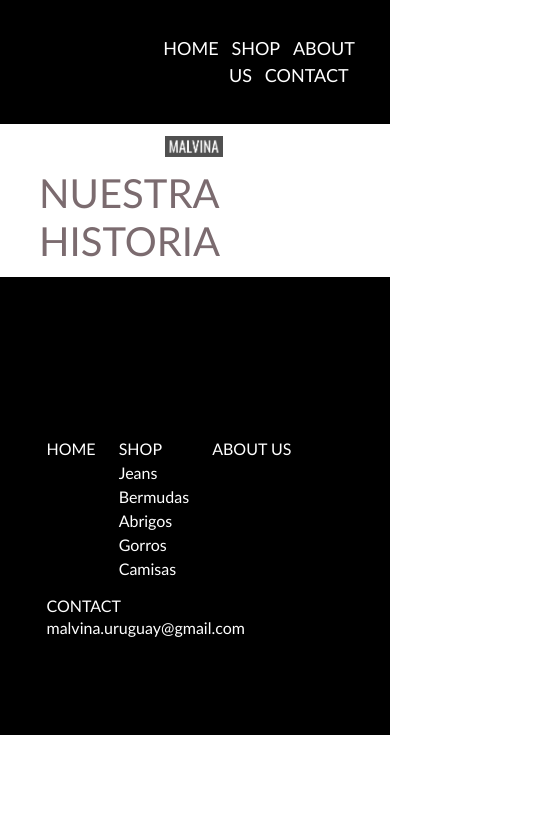
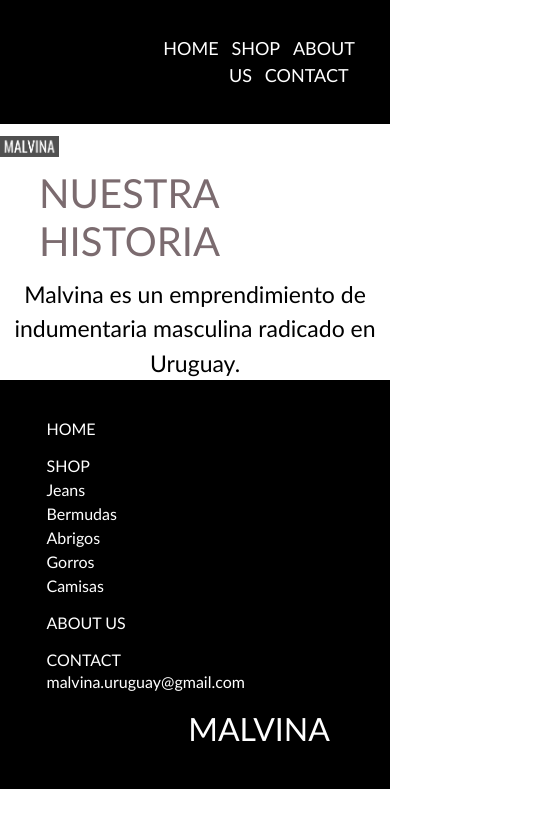
Before and after one commit to valeriapaulinalustres/Malvina, a React (Create React App) app: page /about in a window 390 px wide. Shown: the top 828 px of the page, 543 px wide, since content can reach past the window. Built offline with nearby package versions, Linux system fonts and the light colour scheme.

Commit message:
responsive

```diff
--- a/src/components/Contact/Contact.js
+++ b/src/components/Contact/Contact.js
@@ -9,9 +9,10 @@ import './contact.css';
 
 function Contact() {
   return (
-    <div>
-      <div>
-      <div className='logo'></div>
+    <div className='contact'>
+      <div className='logo-contact'></div>
+      <div className='contact-container'>
+        <div className='contacto margin-contact'>
           <h2>Contacto</h2>
           <p>Ante cualquier duda o consulta podés comunicarte con nosotros a través de:</p>
           <a href="https://www.instagram.com/valeria_paulina_photography/"><AiFillInstagram className='instagramIcon' /></a>
@@ -20,20 +21,22 @@ function Contact() {
           <div>
             <RiWhatsappFill className='waIcon' />
             <p>tel: 555-777</p>
-          <a href="https://wa.me/5491121714493/?text=Hola%20Valeria" target="_blank"
-      ><button><svg xmlns="http://www.w3.org/2000/svg" width="16"
+            <a href="https://wa.me/5491121714493/?text=Hola%20Valeria" target="_blank"><button><svg xmlns="http://www.w3.org/2000/svg" width="16"
               height="16" fill="#ffffff" className="bi bi-whatsapp" viewBox="0 0 16 16">
               <path
                 d="M13.601 2.326A7.854 7.854 0 0 0 7.994 0C3.627 0 .068 3.558.064 7.926c0 1.399.366 2.76 1.057 3.965L0 16l4.204-1.102a7.933 7.933 0 0 0 3.79.965h.004c4.368 0 7.926-3.558 7.93-7.93A7.898 7.898 0 0 0 13.6 2.326zM7.994 14.521a6.573 6.573 0 0 1-3.356-.92l-.24-.144-2.494.654.666-2.433-.156-.251a6.56 6.56 0 0 1-1.007-3.505c0-3.626 2.957-6.584 6.591-6.584a6.56 6.56 0 0 1 4.66 1.931 6.557 6.557 0 0 1 1.928 4.66c-.004 3.639-2.961 6.592-6.592 6.592zm3.615-4.934c-.197-.099-1.17-.578-1.353-.646-.182-.065-.315-.099-.445.099-.133.197-.513.646-.627.775-.114.133-.232.148-.43.05-.197-.1-.836-.308-1.592-.985-.59-.525-.985-1.175-1.103-1.372-.114-.198-.011-.304.088-.403.087-.088.197-.232.296-.346.1-.114.133-.198.198-.33.065-.134.034-.248-.015-.347-.05-.099-.445-1.076-.612-1.47-.16-.389-.323-.335-.445-.34-.114-.007-.247-.007-.38-.007a.729.729 0 0 0-.529.247c-.182.198-.691.677-.691 1.654 0 .977.71 1.916.81 2.049.098.133 1.394 2.132 3.383 2.992.47.205.84.326 1.129.418.475.152.904.129 1.246.08.38-.058 1.171-.48 1.338-.943.164-.464.164-.86.114-.943-.049-.084-.182-.133-.38-.232z" />
             </svg><span> Clic para escribirnos por WhatsApp</span></button></a>
           </div>
         </div>
-      <div>
+        <div className='map margin-contact'>
           <iframe
             src="https://www.google.com/maps/embed?pb=!1m18!1m12!1m3!1d3283.235528120289!2d-58.601596985020194!3d-34.62348788045437!2m3!1f0!2f0!3f0!3m2!1i1024!2i768!4f13.1!3m3!1m2!1s0x95bcb861c3359a83%3A0x80cb954382f92285!2sDinamarca%201755%2C%20B1685EJS%20El%20Palomar%2C%20Provincia%20de%20Buenos%20Aires!5e0!3m2!1ses!2sar!4v1639222449545!5m2!1ses!2sar"
             width="300" height="300" />
           <p>Dinamarca 1755, El Palomar (Bs.As.) </p>
         </div>
+
+      </div>
+
     </div>
   )
 }
--- a/src/components/Contact/contact.css
+++ b/src/components/Contact/contact.css
@@ -1,11 +1,10 @@
-.logo{
+.logo-contact{
    content: url(/public/img/logo_small.png);
-    /*display: flex;*/
-    position: relative;
+
 
     width: 18%;
     margin-top: 3%;
-    margin-left: 41%;
+
     margin-bottom: 2%;
 
 }
@@ -23,3 +22,19 @@
     width: 50px;
     height: 50px;
 }
+.contact-container{
+    display: flex;
+    flex-direction: row;
+
+}
+
+.contact{
+    display: flex;
+    flex-direction: column;
+    justify-content: center;
+    align-items: center;
+}
+.margin-contact{
+    margin-left: 10%;
+    margin-right: 10%;
+}
--- a/src/components/Footer/footer.css
+++ b/src/components/Footer/footer.css
@@ -37,3 +37,17 @@
     font-size: xx-large ;
     color: white;
 }
+
+@media only screen and (max-width:500px) {
+.footer{
+    display: flex;
+    flex-direction: column;
+    justify-content: center;
+    align-items: flex-start;
+}
+.malvina{
+    margin-left: 100%;
+
+}
+
+}
--- a/src/components/ItemDetail/ItemDetail.js
+++ b/src/components/ItemDetail/ItemDetail.js
@@ -5,7 +5,7 @@ import { NavLink } from 'react-router-dom';
 function ItemDetail({ item }) {
 
     return (
-        <div>
+        <div className='ItemDetail-container'>
             <div className='logo'></div>
             <div className='imagenes'>
                 <div className='imagenPrincipal'>
--- a/src/components/ItemDetail/itemDetail.css
+++ b/src/components/ItemDetail/itemDetail.css
@@ -72,3 +72,31 @@
     color: black;
     margin-top: 6%;
 }
+
+@media only screen and (max-width:500px) {
+
+.ItemDetail-container{
+    display: flex;
+    flex-direction: column;
+    justify-content: center;
+    align-items: center;
+}
+.imagenes{
+    float: none;
+    margin: auto;
+    align-self: center;
+}
+.texto{
+    display: flex;
+    flex-direction: column;
+    float: none;
+    text-align: center;
+    vertical-align: middle;
+    margin: 0;
+
+
+}
+.logo{
+    margin-left: 0%;
+}
+}
--- a/src/components/Shop/shop.css
+++ b/src/components/Shop/shop.css
@@ -27,3 +27,13 @@
 
 }
 /*acá falta dar espacio entre las palabras del navBar*/
+@media only screen and (max-width:500px) {
+    .navbar-link{
+        margin: 2px;
+    }
+    .containerNavBar{
+        display: flex;
+        flex-direction: column;
+
+    }
+}
```
Also changed, not shown: src/components/About/about.css (line endings or trailing spaces). Lines whose indentation alone changed are shown as unchanged.
